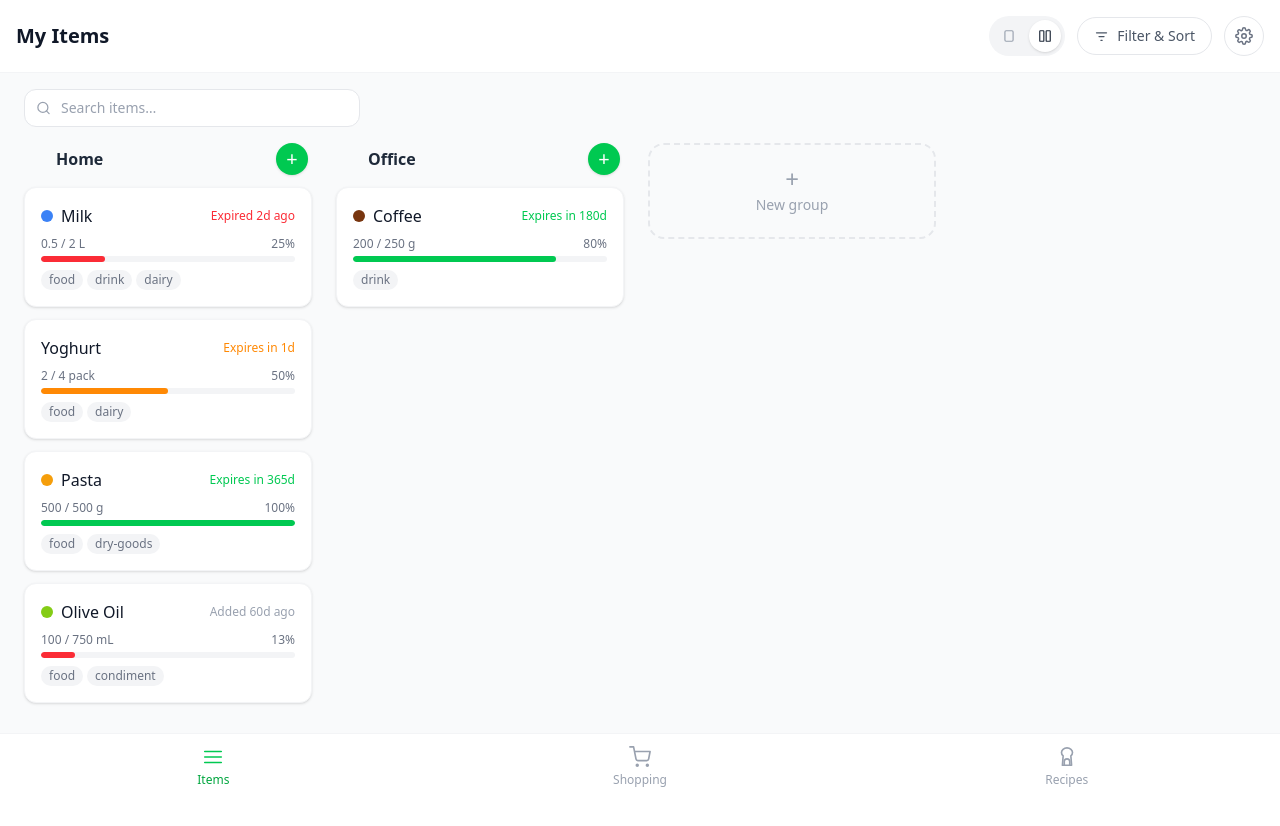
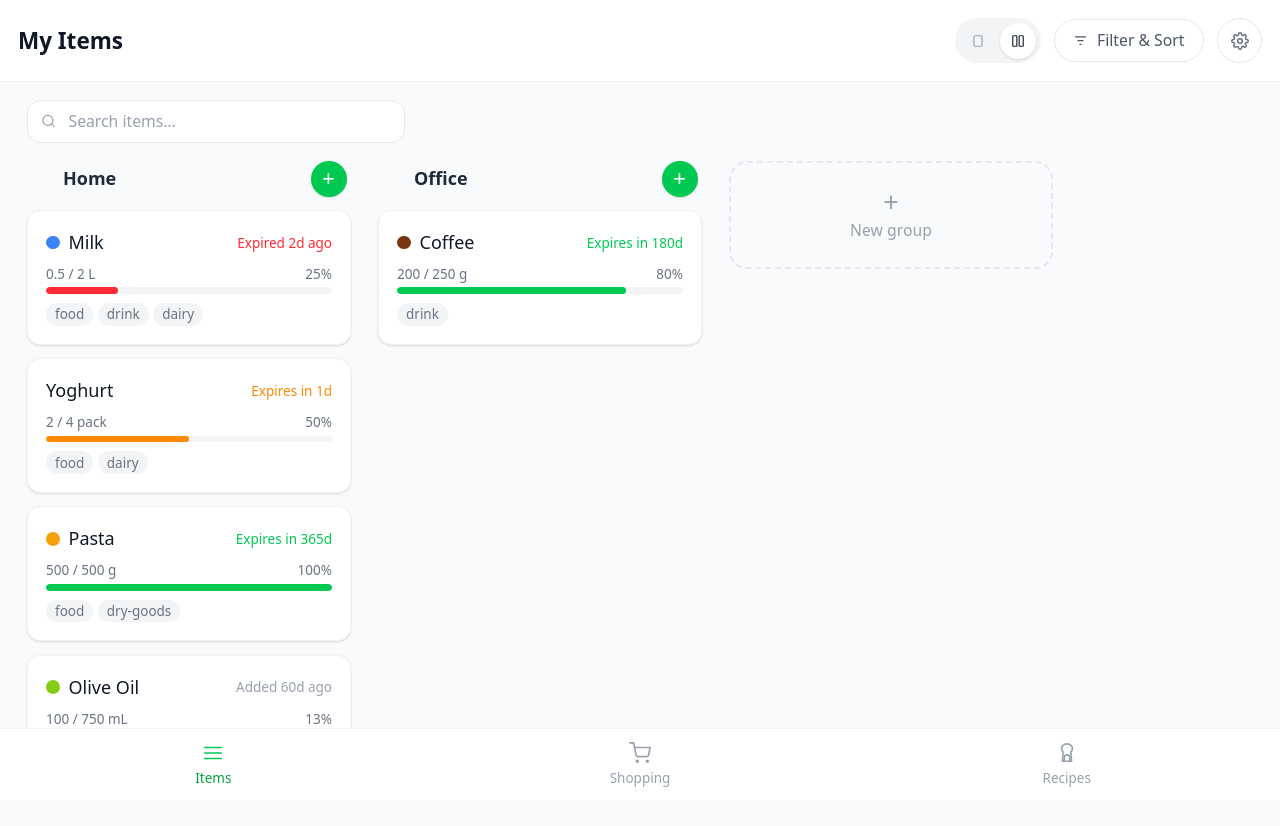
Before and after one commit to pouyanfz/WasteLessful, a React (Vite) app: page / in a window 1280 px wide. Shown: the top 826 px of the page. Before the commit the page ends 800 px from the top, so only its background shows below. Built offline with nearby package versions, Linux system fonts and the light colour scheme.

Commit message:
style: set base font size for better accessibility

```diff
--- a/src/index.css
+++ b/src/index.css
@@ -4,6 +4,10 @@
 *::before,
 *::after {
   box-sizing: border-box;
+}
+
+html {
+  font-size: 18px;
 }
 
 body {
```
